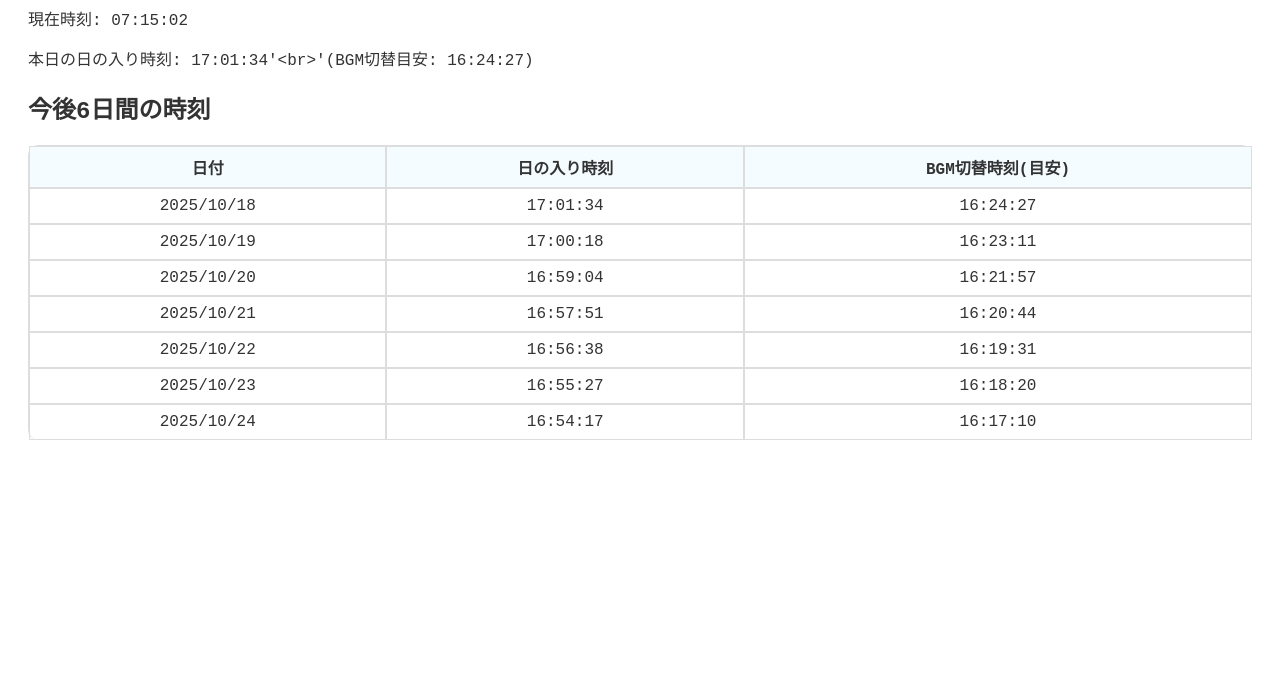
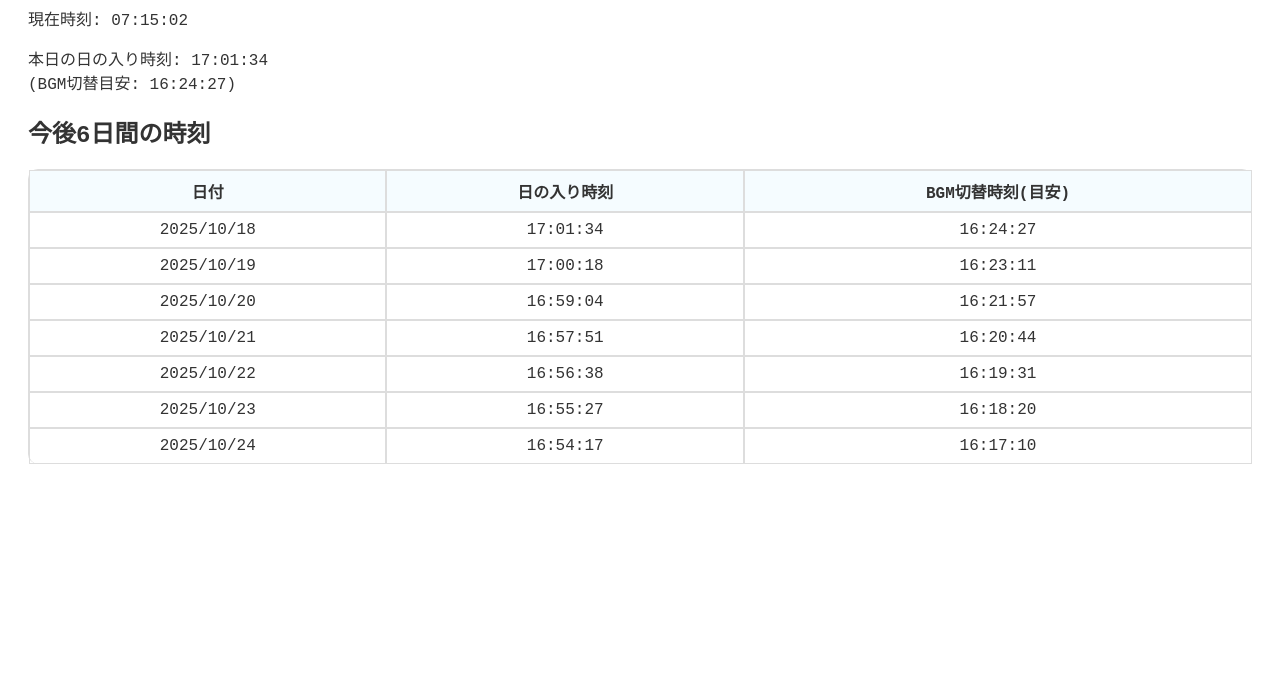
Before and after one commit to shinno-0624/sunset, a plain HTML site: page main.html in a window 1280 px wide. Shown: the part 112-800 px from the top of the page. Drawn offline with Linux system fonts and the light colour scheme.

Commit message:
Update main.html

```diff
--- a/main.html
+++ b/main.html
@@ -100,7 +100,7 @@
 
 
         if (rowDate.toISOString().split('T')[0] === today.toISOString().split('T')[0]) {
-          todaySunset.innerText = `本日の日の入り時刻: ${sunset}'<br>'(BGM切替目安: ${calculatedTime})`;
+          todaySunset.innerText = `本日の日の入り時刻: ${sunset}\n(BGM切替目安: ${calculatedTime})`;
         }
 
         if (rowDate >= today && rowDate <= nextWeek) {
```
